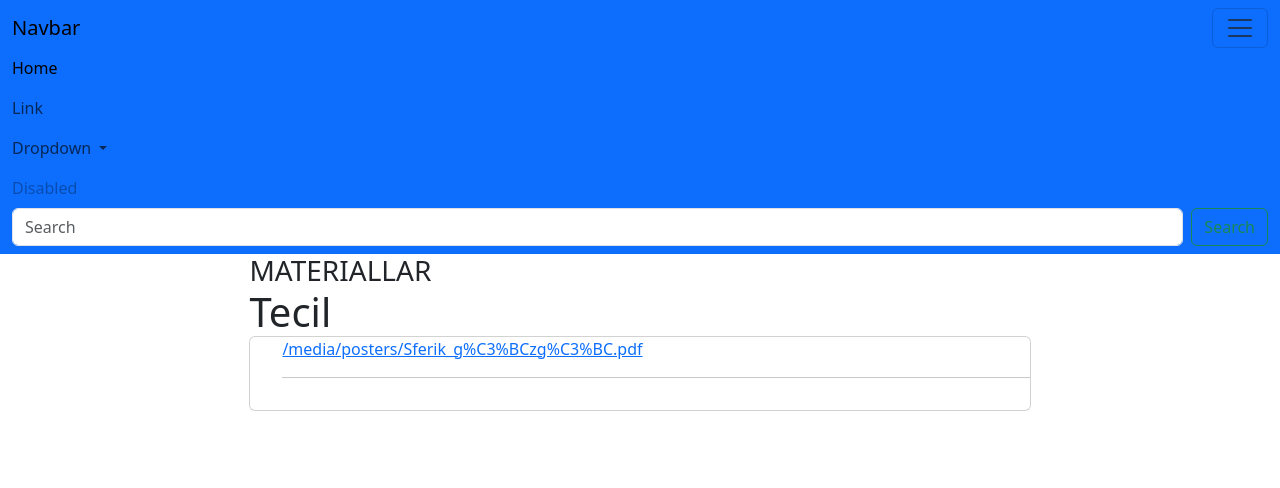
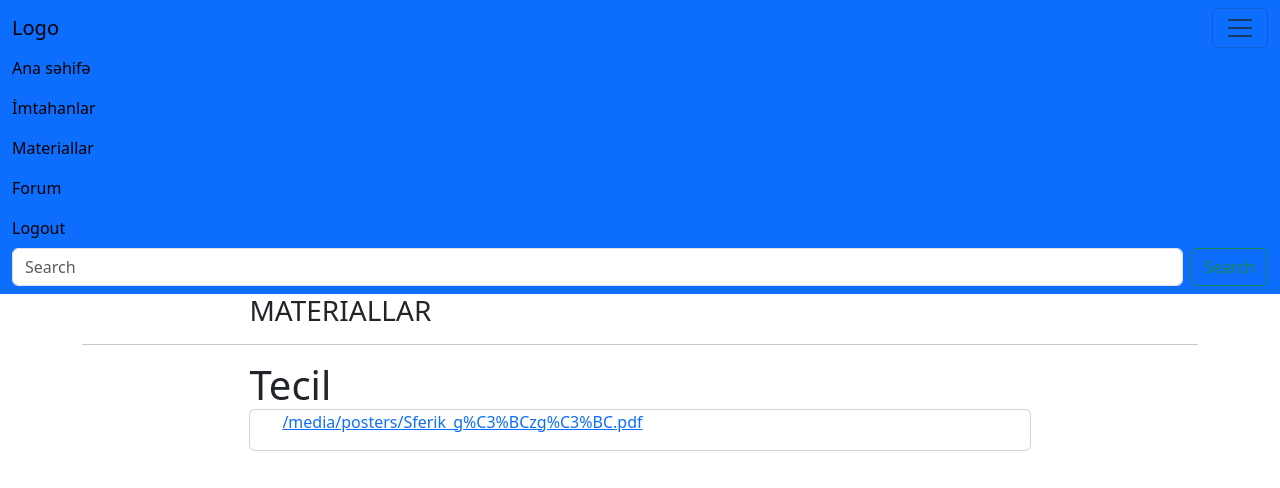
Before and after one commit to telmanabdulladev/assessement, a Django app: page /app/detail/1/ in a window 1280 px wide, after a click that opens the changed part. Shown: the top 488 px of the page. Run offline with Django 4.2, Linux system fonts and the light colour scheme; a user stored in the database is signed in; data comes from the database, SQL or seed files in the repository; both versions use the stored data as it was after the commit; some libraries are stand-ins or nearby versions.

Commit message:
index updated

```diff
--- a/a_app/views.py
+++ b/a_app/views.py
@@ -9,10 +9,12 @@ from django.contrib.auth  import authenticate,  login, logout
 # Create your views here.
 
 def index(request):
-    resources=Resource.objects.filter(istifadeciler=request.user)
-    context={
-        'resources': resources
+    context = {
+
     }
+    if request.user.is_authenticated:
+       resources=Resource.objects.filter(istifadeciler=request.user)
+       context['resources'] = resources
     return render(request, 'index.html',context)
 
 # def exam(request):
--- a/templates/detail.html
+++ b/templates/detail.html
@@ -7,6 +7,7 @@ Detail
 {% block content %}
 <div class="container">
     <h3 style="width:70%; margin:auto;">MATERIALLAR</h3>
+    <hr>
     <h1 style="width:70%; margin:auto;">{{resource.name}}</h1>
     <div class="card" style="width:70%; margin:auto;">
         <ul style="list-style-type: none;">
@@ -14,7 +15,7 @@ Detail
             <li>
             <a href="{{ resource.file.url }}">{{resource.file.url}}</a>
             </li>
-            <hr>
+
 
         </ul>
 
--- a/templates/index.html
+++ b/templates/index.html
@@ -19,6 +19,7 @@ Index Page
 
 
     <div class="container">
+        {% if request.user.is_authenticated %}
         <h3 style="width:70%; margin:auto;">PLATFORMA</h3>
         <h1 style="width:70%; margin:auto;">Salam, {{request.user.first_name}} {{request.user.last_name}} {{request.user.account.father_name}} !</h1>
         <div class="card" style="width:70%; margin:auto;">
@@ -29,5 +30,10 @@ Index Page
               {% endfor %}
             </ul>
           </div>
+          {% else %}
+          <h1>Zehmet olmasa hesabiniza daxil olun!</h1>
+          <a href="{% url 'a_app:login' %}">Hesabina daxilolun</a>
+          {% endif %}
     </div>
+
 {% endblock %}
--- a/templates/navbar.html
+++ b/templates/navbar.html
@@ -1,32 +1,35 @@
 <nav class="navbar bg-primary">
     <div class="container-fluid">
-      <a class="navbar-brand" href="#">Navbar</a>
+      <a class="navbar-brand" href="#">Logo</a>
       <button class="navbar-toggler" type="button" data-bs-toggle="collapse" data-bs-target="#navbarSupportedContent" aria-controls="navbarSupportedContent" aria-expanded="false" aria-label="Toggle navigation">
         <span class="navbar-toggler-icon"></span>
       </button>
       <div class="collapse navbar-collapse" id="navbarSupportedContent">
         <ul class="navbar-nav me-auto mb-2 mb-lg-0">
           <li class="nav-item">
-            <a class="nav-link active" aria-current="page" href="#">Home</a>
+            <a class="nav-link active" aria-current="page" href="{% url 'a_app:index' %}">Ana səhifə</a>
           </li>
           <li class="nav-item">
-            <a class="nav-link" href="#">Link</a>
-          </li>
-          <li class="nav-item dropdown">
-            <a class="nav-link dropdown-toggle" href="#" role="button" data-bs-toggle="dropdown" aria-expanded="false">
-              Dropdown
-            </a>
-            <ul class="dropdown-menu">
-              <li><a class="dropdown-item" href="#">Action</a></li>
-              <li><a class="dropdown-item" href="#">Another action</a></li>
-              <li><hr class="dropdown-divider"></li>
-              <li><a class="dropdown-item" href="#">Something else here</a></li>
-            </ul>
+            <a class="nav-link active" aria-current="page" href="{% url 'a_app:exam' %}">İmtahanlar</a>
           </li>
           <li class="nav-item">
-            <a class="nav-link disabled">Disabled</a>
+            <a class="nav-link active" aria-current="page" href="{% url 'a_app:resource' %}">Materiallar</a>
           </li>
-        </ul>
+          <li class="nav-item">
+            <a class="nav-link active" aria-current="page" href="{% url 'a_app:forum' %}">Forum</a>
+          </li>
+          {% if request.user.is_authenticated %}
+          <li class="nav-item">
+            <a class="nav-link active" aria-current="page" href="{% url 'a_app:logout' %}">Logout</a>
+          </li>
+
+         {% else %}
+          <li class="nav-item">
+            <a class="nav-link active" aria-current="page" href="{% url 'a_app:login' %}">Login</a>
+          </li><li class="nav-item">
+            <a class="nav-link active" aria-current="page" href="{% url 'a_app:signup' %}">Sign up</a>
+          </li>
+          {% endif %}
         <form class="d-flex" role="search">
           <input class="form-control me-2" type="search" placeholder="Search" aria-label="Search">
           <button class="btn btn-outline-success" type="submit">Search</button>
```
Also changed, not shown: db.sqlite3.
